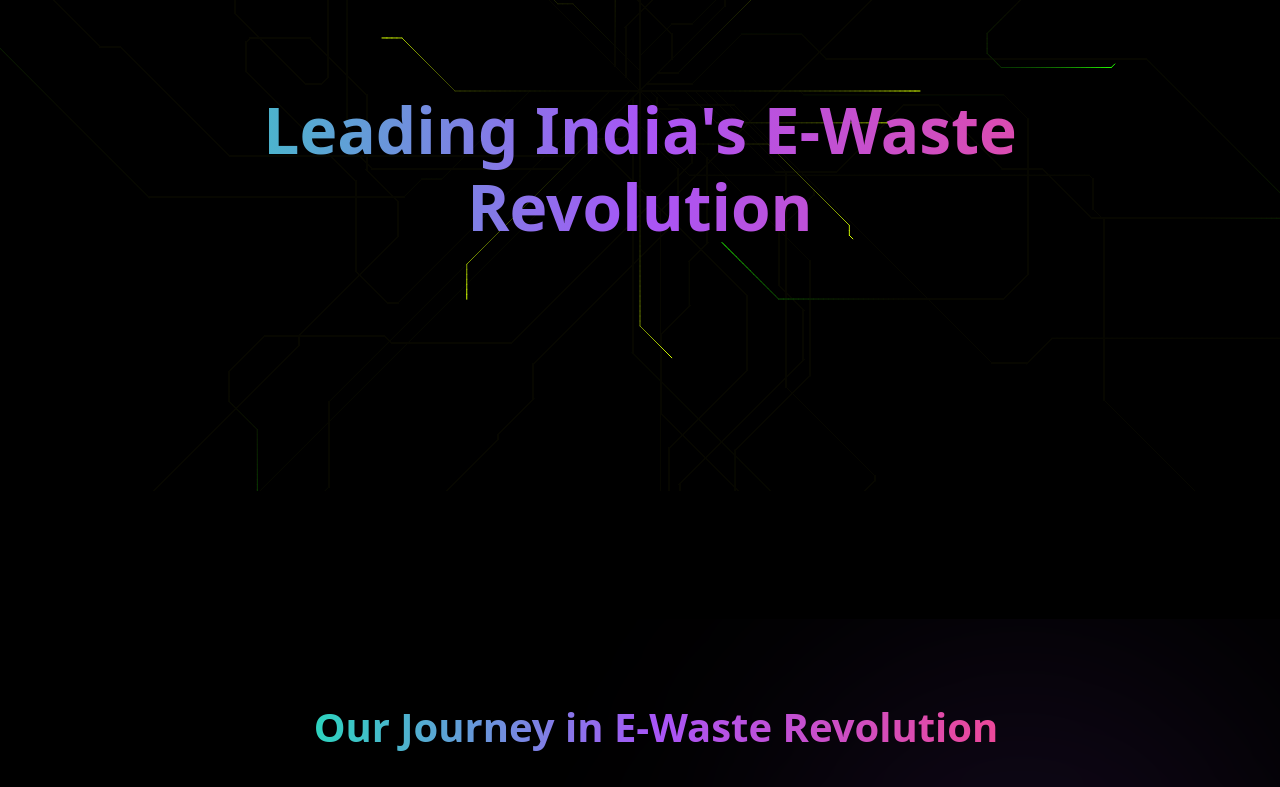
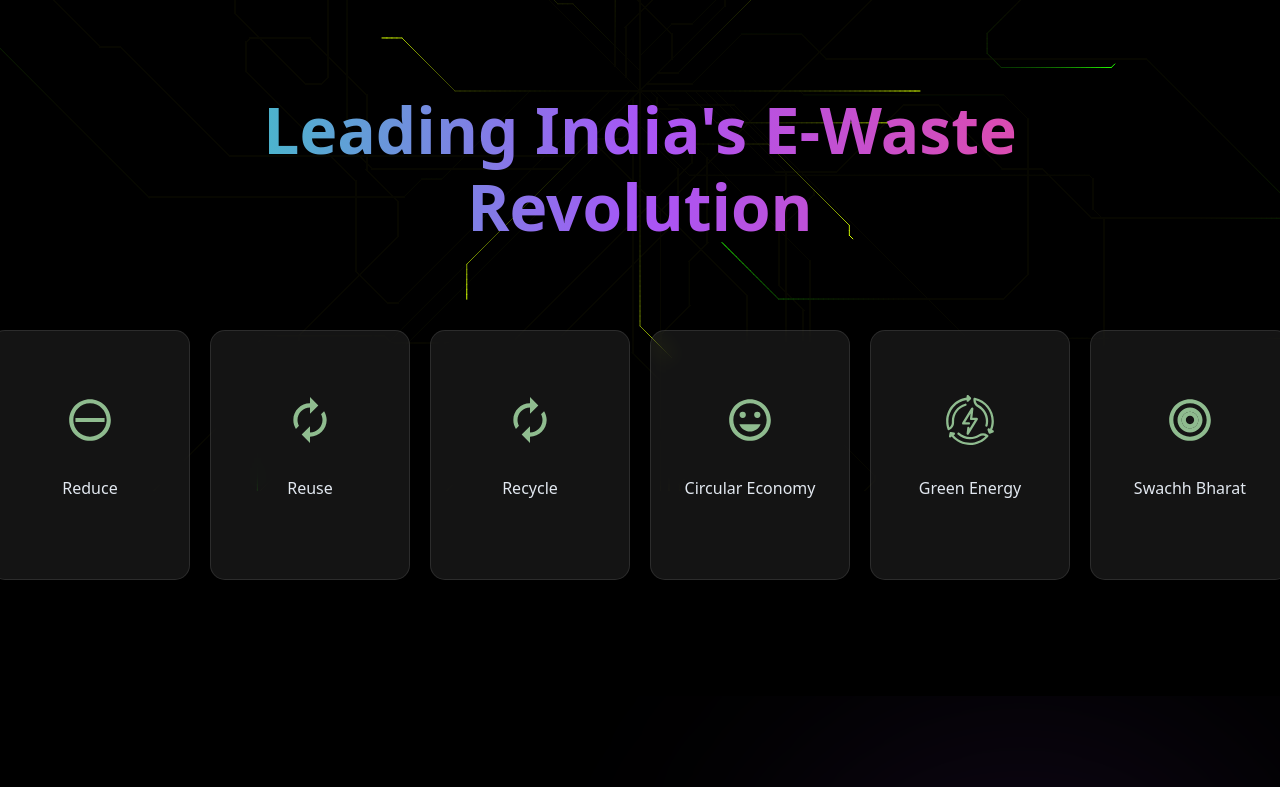
Before and after one commit to Tushar-Gautam/ss-envirocare, a Next.js app: page / in a window 1280 px wide. Shown: the part 582-1369 px from the top of the page. Built offline with nearby package versions, Linux system fonts and the light colour scheme.

Commit message:
added flashcards

```diff
--- /dev/null
+++ b/src/Components/Hero/Flashcard.tsx
@@ -0,0 +1,107 @@
+"use client";
+import React, { useState, useRef, useEffect } from "react";
+import {
+  SwachhBharatIcon,
+  ReduceIcon,
+  ReuseIcon,
+  RecycleIcon,
+  CircularEconomyIcon,
+  GreenEnergyIcon,
+} from "./icons";
+import styles from "./flashcards.module.css";
+
+const flashcardsData = [
+  {
+    icon: <ReduceIcon className={styles.flashcardIcon} />,
+    frontText: "Reduce",
+    backText: "Minimize waste generation.",
+  },
+  {
+    icon: <ReuseIcon className={styles.flashcardIcon} />,
+    frontText: "Reuse",
+    backText: "Extend product lifespan.",
+  },
+  {
+    icon: <RecycleIcon className={styles.flashcardIcon} />,
+    frontText: "Recycle",
+    backText: "Process waste into new materials.",
+  },
+  {
+    icon: <CircularEconomyIcon className={styles.flashcardIcon} />,
+    frontText: "Circular Economy",
+    backText: "Sustainable production & consumption.",
+  },
+  {
+    icon: <GreenEnergyIcon className={styles.flashcardIcon} />,
+    frontText: "Green Energy",
+    backText: "Renewable & sustainable power.",
+  },
+  {
+    icon: <SwachhBharatIcon className={styles.flashcardIcon} />,
+    frontText: "Swachh Bharat",
+    backText: "Clean India mission.",
+  },
+];
+
+const Flashcards = () => {
+  const [flippedCards, setFlippedCards] = useState(
+    Array(flashcardsData.length).fill(false)
+  );
+  const scrollRef = useRef<HTMLDivElement | null>(null);
+
+  useEffect(() => {
+    if (scrollRef.current) {
+      const scrollElement = scrollRef.current;
+      let scrollPosition = 0;
+      const scrollSpeed = 0.3;
+
+      const scrollInterval = setInterval(() => {
+        if (scrollElement) {
+          scrollPosition += scrollSpeed;
+          if (
+            scrollPosition >
+            scrollElement.scrollWidth - scrollElement.clientWidth
+          ) {
+            scrollPosition = 0;
+          }
+          scrollElement.scrollLeft = scrollPosition;
+        }
+      }, 30);
+
+      return () => clearInterval(scrollInterval);
+    }
+  }, []);
+
+  const handleCardHover = (index: number) => {
+    const newFlippedCards = [...flippedCards];
+    newFlippedCards[index] = !newFlippedCards[index];
+    setFlippedCards(newFlippedCards);
+  };
+
+  return (
+    <div className={styles.flashcardsContainer} ref={scrollRef}>
+      {flashcardsData.map((card, index) => (
+        <div
+          key={index}
+          className={`${styles.flashcard} ${
+            flippedCards[index] ? styles.flipped : ""
+          }`}
+          onMouseEnter={() => handleCardHover(index)}
+          onMouseLeave={() => handleCardHover(index)}
+        >
+          <div className={styles.flashcardInner}>
+            <div className={styles.flashcardFront}>
+              {card.icon}
+              <p className={styles.flashcardText}>{card.frontText}</p>
+            </div>
+            <div className={styles.flashcardBack}>
+              <p className={styles.flashcardText}>{card.backText}</p>
+            </div>
+          </div>
+        </div>
+      ))}
+    </div>
+  );
+};
+
+export default Flashcards;
--- a/src/Components/Hero/Hero.tsx
+++ b/src/Components/Hero/Hero.tsx
@@ -2,6 +2,7 @@
 import { useEffect, useState } from "react";
 import ParticleAnimation from "@/Components/Particle";
 import "./style.css";
+import Flashcards from "./Flashcard";
 
 const quotes = [
   {
@@ -77,6 +78,7 @@ export default function HeroSection() {
         </div>
 
         <h1 className="hero__title">Leading India&apos;s E-Waste Revolution</h1>
+        <Flashcards />
       </div>
     </section>
   );
--- /dev/null
+++ b/src/Components/Hero/flashcards.module.css
@@ -0,0 +1,87 @@
+/* flashcards.module.css */
+
+.flashcardsContainer {
+  display: flex;
+  overflow-x: auto;
+  gap: 20px;
+  padding: 20px;
+  white-space: nowrap;
+  scroll-behavior: smooth;
+  background: transparent;
+}
+
+.flashcard {
+  width: 200px;
+  height: 250px;
+  perspective: 1000px;
+  cursor: pointer;
+  border-radius: 15px;
+  transition: border 0.3s ease;
+  box-shadow: 0 2px 4px rgba(0, 0, 0, 0.3);
+  position: relative;
+  box-sizing: border-box;
+}
+
+.flashcardInner {
+  position: relative;
+  width: 100%;
+  height: 100%;
+  transition: transform 0.6s ease;
+  transform-style: preserve-3d;
+}
+
+.flipped .flashcardInner {
+  transform: rotateY(180deg);
+}
+
+.flashcardFront,
+.flashcardBack {
+  position: absolute;
+  width: 100%;
+  height: 100%;
+  backface-visibility: hidden;
+  display: flex;
+  flex-direction: column;
+  align-items: center;
+  justify-content: center;
+  border-radius: 15px;
+  background: rgba(255, 255, 255, 0.08);
+  backdrop-filter: blur(10px);
+  padding: 1rem;
+  box-sizing: border-box;
+  border: 1px solid rgba(255, 255, 255, 0.1);
+  overflow: hidden;
+}
+
+.flashcardFront {
+  z-index: 2;
+}
+
+.flashcardBack {
+  transform: rotateY(180deg);
+}
+
+.flashcard:hover {
+  border: 2px solid #8fbc8f;
+}
+
+.flashcardIcon {
+  width: 50px;
+  height: 50px;
+  margin-bottom: 1rem;
+  color: #8fbc8f;
+}
+
+.flashcardText {
+  font-size: 1rem;
+  text-align: center;
+  text-wrap: auto;
+  color: #e2e8f0;
+}
+
+@media (max-width: 768px) {
+  .flashcardsContainer {
+    overflow-x: scroll;
+    padding: 10px;
+  }
+}
```
